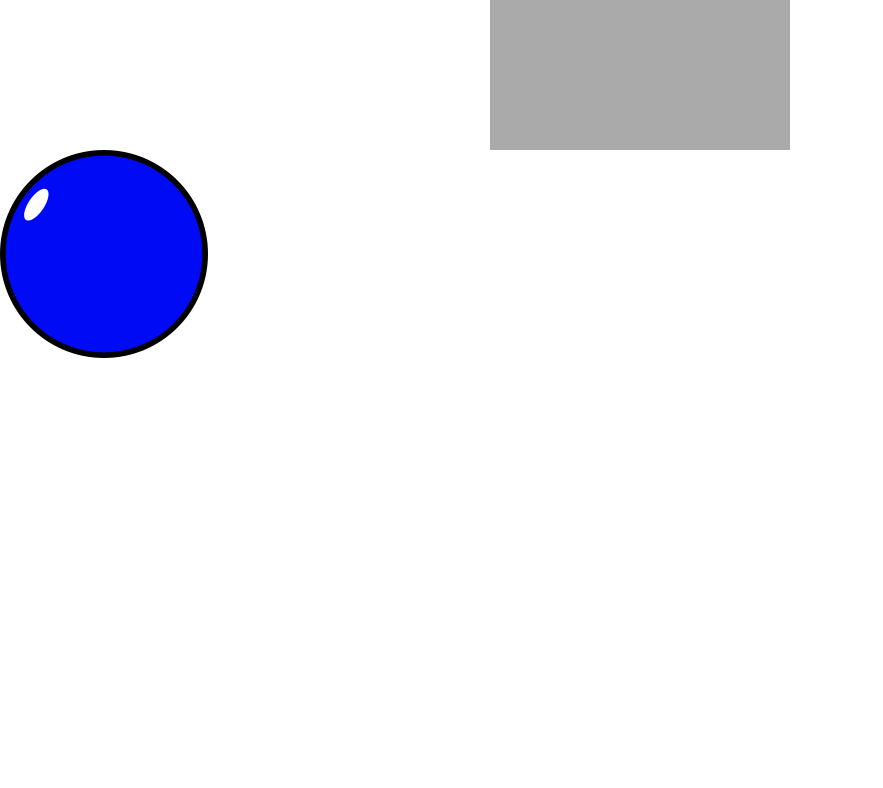
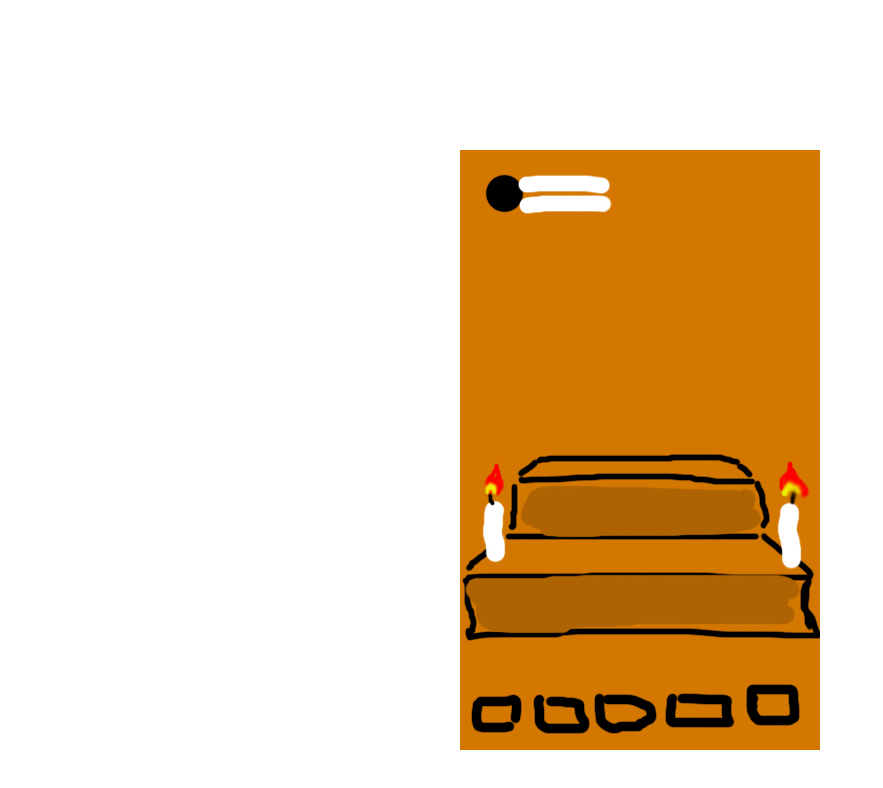
Before and after one commit to gabinoms/m3puzzle, a plain HTML site: page index.html in a window 1280 px wide. Shown: the whole page, without its empty margins (0-883 px from the left). Drawn offline with Linux system fonts and the light colour scheme.

Commit message:
Add files via upload

```diff
--- a/1.1.css
+++ b/1.1.css
@@ -3,8 +3,7 @@
 	margin: 0;
 }
 
-canvas {
-	background: #aaa;
+canvas, img {
 	display: block;
 	margin: 0 auto;
 	width: 640;
--- a/index.html
+++ b/index.html
@@ -12,7 +12,7 @@
 	<canvas id="myCanvas">
 
 	</canvas>
-	<img src="bitmap.png" alt="">
+	<img src="back.jpg" alt="">
 	<script src="https://telegram.org/js/telegram-web-app.js"></script>
 
 	<!-- <script src="1.1.js"></script>	 -->
```
Also changed, not shown: back.jpg (added).
